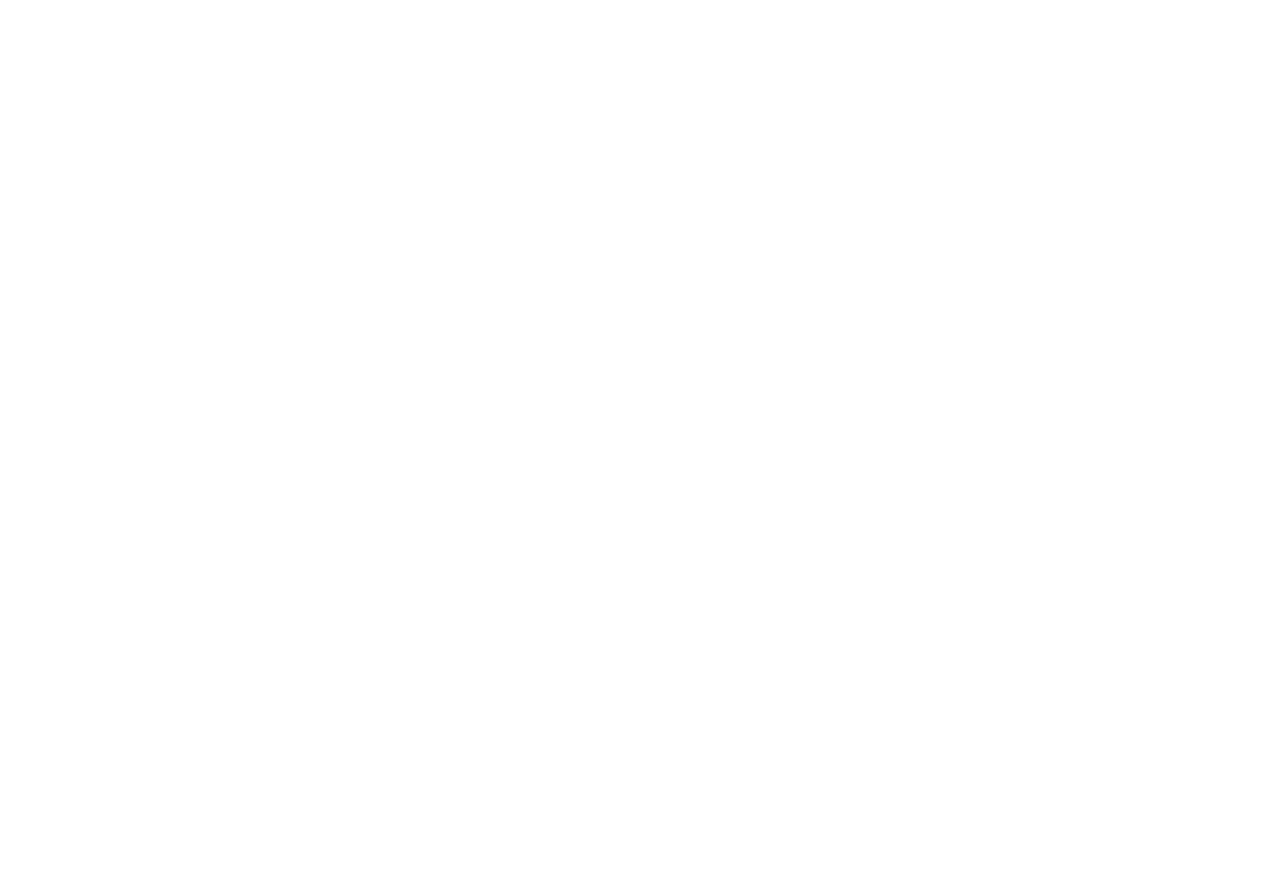
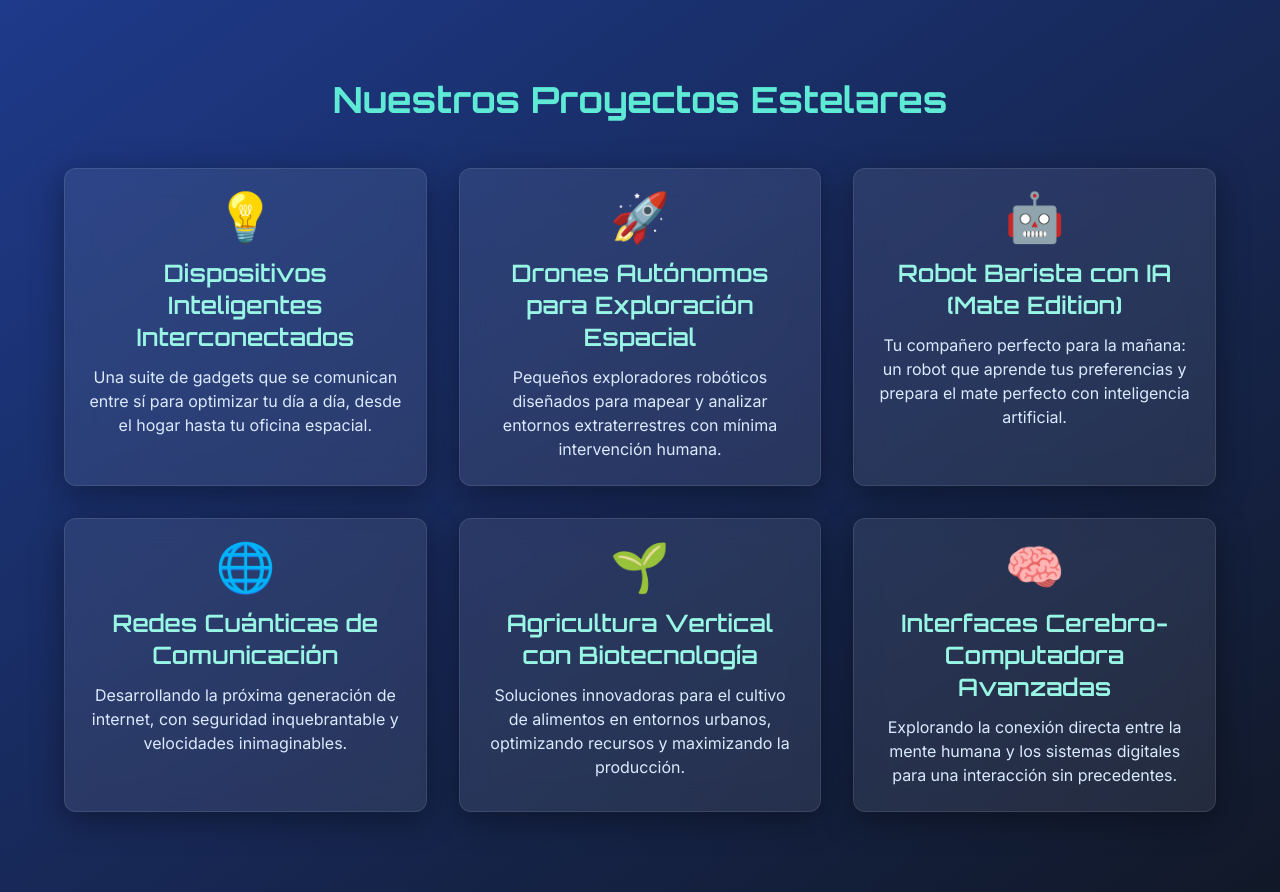
Before and after one commit to carlosgirett/CC, a plain HTML site: page index.html in a window 1280 px wide. Before the commit the page ends 800 px from the top, so only its background shows below. Drawn offline with nearby package versions, Linux system fonts and the light colour scheme.

Commit message:
feat(Carlos Girett):Se agrego la seccion de Nuestros Proyectos estelares con sus estilos

```diff
--- a/index.html
+++ b/index.html
@@ -1,12 +1,20 @@
 <!DOCTYPE html>
 <html lang="es">
+
 <head>
   <meta charset="UTF-8">
   <meta name="viewport" content="width=device-width, initial-scale=1.0">
-  <title>Página Web</title>
+  <title>Innovaciones futuristas</title>
+  <!-- Tailwind CSS CDN -->
+  <script src="https://cdn.tailwindcss.com"></script>
+  <!-- Google Fonts: Orbitron for headings, Inter for body -->
+  <link
+    href="https://fonts.googleapis.com/css2?family=Inter:wght@300;400;600;700&family=Orbitron:wght@400;600;700&display=swap"
+    rel="stylesheet">
   <link rel="stylesheet" href="style.css">
 
 </head>
+
 <body>
   <header>
     <!--Gustavo-->
@@ -17,7 +25,61 @@
 
 
     <!--Carlos-->
-
+    <section id="proyectos"
+      class="py-20 px-4 bg-gradient-to-tl from-gray-900 to-blue-900 flex flex-col items-center text-center">
+      <h2 class="text-4xl font-bold mb-12 text-teal-300 animate-fade-in animate-delay-400">Nuestros Proyectos Estelares
+      </h2>
+      <div class="grid grid-cols-1 md:grid-cols-2 lg:grid-cols-3 gap-8 max-w-6xl w-full mx-auto">
+        <!-- Project Card 1 -->
+        <div
+          class="glassmorphism p-6 rounded-xl flex flex-col items-center text-center project-card-hover animate-fade-in animate-delay-600">
+          <div class="text-5xl mb-4 text-yellow-300">💡</div> <!-- Icon placeholder -->
+          <h3 class="text-2xl font-semibold mb-3 text-teal-200">Dispositivos Inteligentes Interconectados</h3>
+          <p class="text-blue-100">Una suite de gadgets que se comunican entre sí para optimizar tu día a día, desde el
+            hogar hasta tu oficina espacial.</p>
+        </div>
+        <!-- Project Card 2 -->
+        <div
+          class="glassmorphism p-6 rounded-xl flex flex-col items-center text-center project-card-hover animate-fade-in animate-delay-700">
+          <div class="text-5xl mb-4 text-purple-300">🚀</div> <!-- Icon placeholder -->
+          <h3 class="text-2xl font-semibold mb-3 text-teal-200">Drones Autónomos para Exploración Espacial</h3>
+          <p class="text-blue-100">Pequeños exploradores robóticos diseñados para mapear y analizar entornos
+            extraterrestres con mínima intervención humana.</p>
+        </div>
+        <!-- Project Card 3 -->
+        <div
+          class="glassmorphism p-6 rounded-xl flex flex-col items-center text-center project-card-hover animate-fade-in animate-delay-800">
+          <div class="text-5xl mb-4 text-green-300">🤖</div> <!-- Icon placeholder -->
+          <h3 class="text-2xl font-semibold mb-3 text-teal-200">Robot Barista con IA (Mate Edition)</h3>
+          <p class="text-blue-100">Tu compañero perfecto para la mañana: un robot que aprende tus preferencias y prepara
+            el mate perfecto con inteligencia artificial.</p>
+        </div>
+        <!-- Project Card 4 (New Example) -->
+        <div
+          class="glassmorphism p-6 rounded-xl flex flex-col items-center text-center project-card-hover animate-fade-in animate-delay-900">
+          <div class="text-5xl mb-4 text-red-300">🌐</div> <!-- Icon placeholder -->
+          <h3 class="text-2xl font-semibold mb-3 text-teal-200">Redes Cuánticas de Comunicación</h3>
+          <p class="text-blue-100">Desarrollando la próxima generación de internet, con seguridad inquebrantable y
+            velocidades inimaginables.</p>
+        </div>
+        <!-- Project Card 5 (New Example) -->
+        <div
+          class="glassmorphism p-6 rounded-xl flex flex-col items-center text-center project-card-hover animate-fade-in animate-delay-1000">
+          <div class="text-5xl mb-4 text-blue-300">🌱</div> <!-- Icon placeholder -->
+          <h3 class="text-2xl font-semibold mb-3 text-teal-200">Agricultura Vertical con Biotecnología</h3>
+          <p class="text-blue-100">Soluciones innovadoras para el cultivo de alimentos en entornos urbanos, optimizando
+            recursos y maximizando la producción.</p>
+        </div>
+        <!-- Project Card 6 (New Example) -->
+        <div
+          class="glassmorphism p-6 rounded-xl flex flex-col items-center text-center project-card-hover animate-fade-in animate-delay-1100">
+          <div class="text-5xl mb-4 text-orange-300">🧠</div> <!-- Icon placeholder -->
+          <h3 class="text-2xl font-semibold mb-3 text-teal-200">Interfaces Cerebro-Computadora Avanzadas</h3>
+          <p class="text-blue-100">Explorando la conexión directa entre la mente humana y los sistemas digitales para
+            una interacción sin precedentes.</p>
+        </div>
+      </div>
+    </section>
 
   </main>
 
@@ -25,4 +87,5 @@
     <!--Gustavo-->
   </footer>
 </body>
+
 </html>
--- a/style.css
+++ b/style.css
@@ -1,12 +1,44 @@
 /*Gustavo - Header*/
 
+/* Custom styles to integrate Google Fonts and general body appearance */
+body {
+  font-family: 'Inter', sans-serif;
+  background: linear-gradient(135deg, #0f0c29, #302b63, #24243e);
+  /* Dark futuristic gradient */
+  color: #e0e7ff;
+  /* Light bluish-white text */
+  line-height: 1.6;
+  min-height: 100vh;
+  display: flex;
+  flex-direction: column;
+  scroll-behavior: smooth;
+  /* Smooth scrolling for anchor links */
+  overflow-x: hidden;
+  /* Prevent horizontal scroll on animations */
+}
 
+h1,
+h2,
+h3 {
+  font-family: 'Orbitron', sans-serif;
+  color: #81e6d9;
+  /* Teal accent for headings */
+}
 
 /*Matias*/
 
 
 
 /*Carlos*/
-
+.glassmorphism {
+  background-color: rgba(255, 255, 255, 0.08);
+  /* Slightly visible white with transparency */
+  backdrop-filter: blur(15px);
+  /* Strong blur effect */
+  border: 1px solid rgba(255, 255, 255, 0.1);
+  /* Subtle border */
+  box-shadow: 0 8px 32px 0 rgba(0, 0, 0, 0.37);
+  /* Stronger shadow for depth */
+}
 
 /*Gustavo - Footer*/
```
